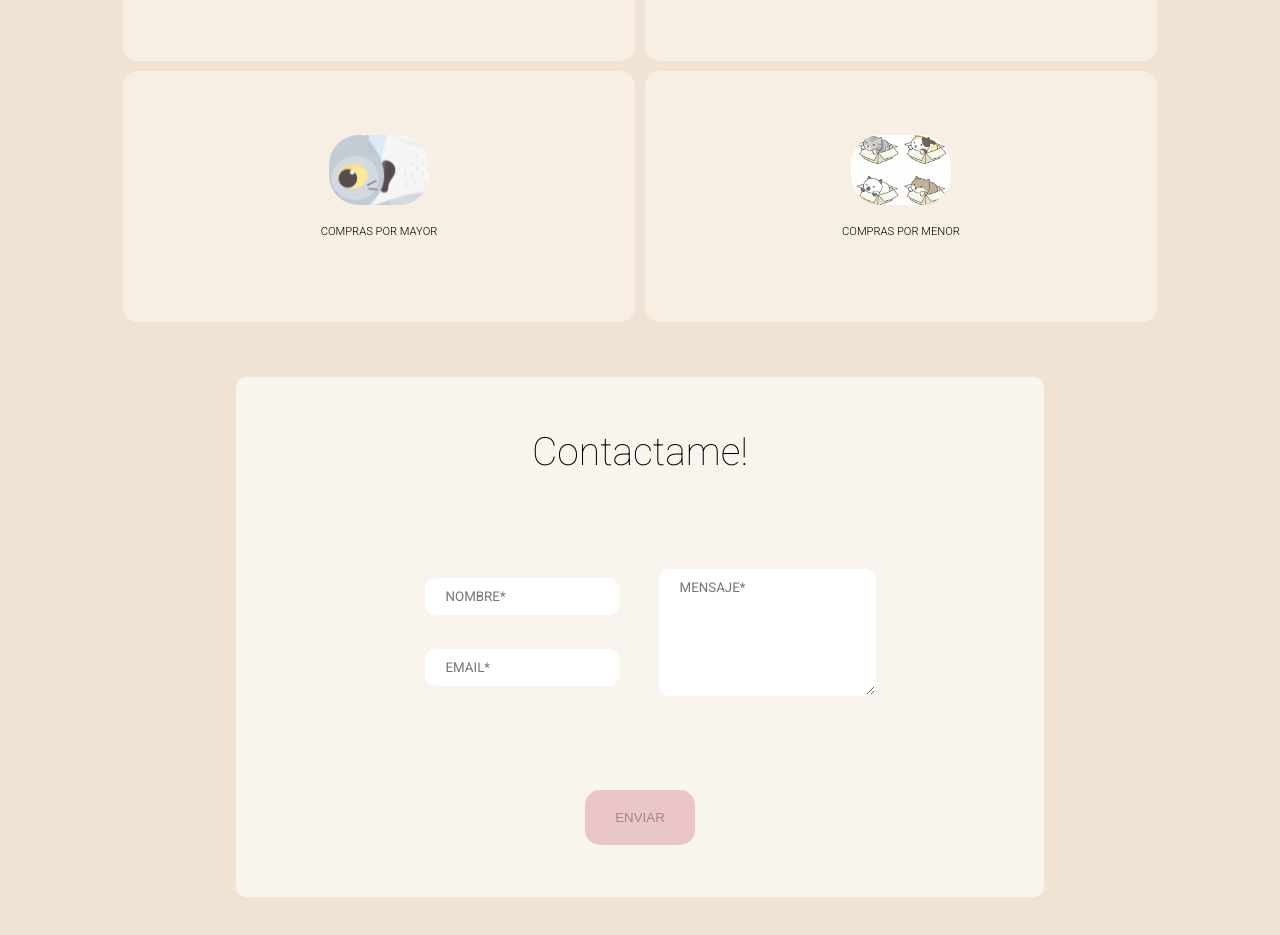
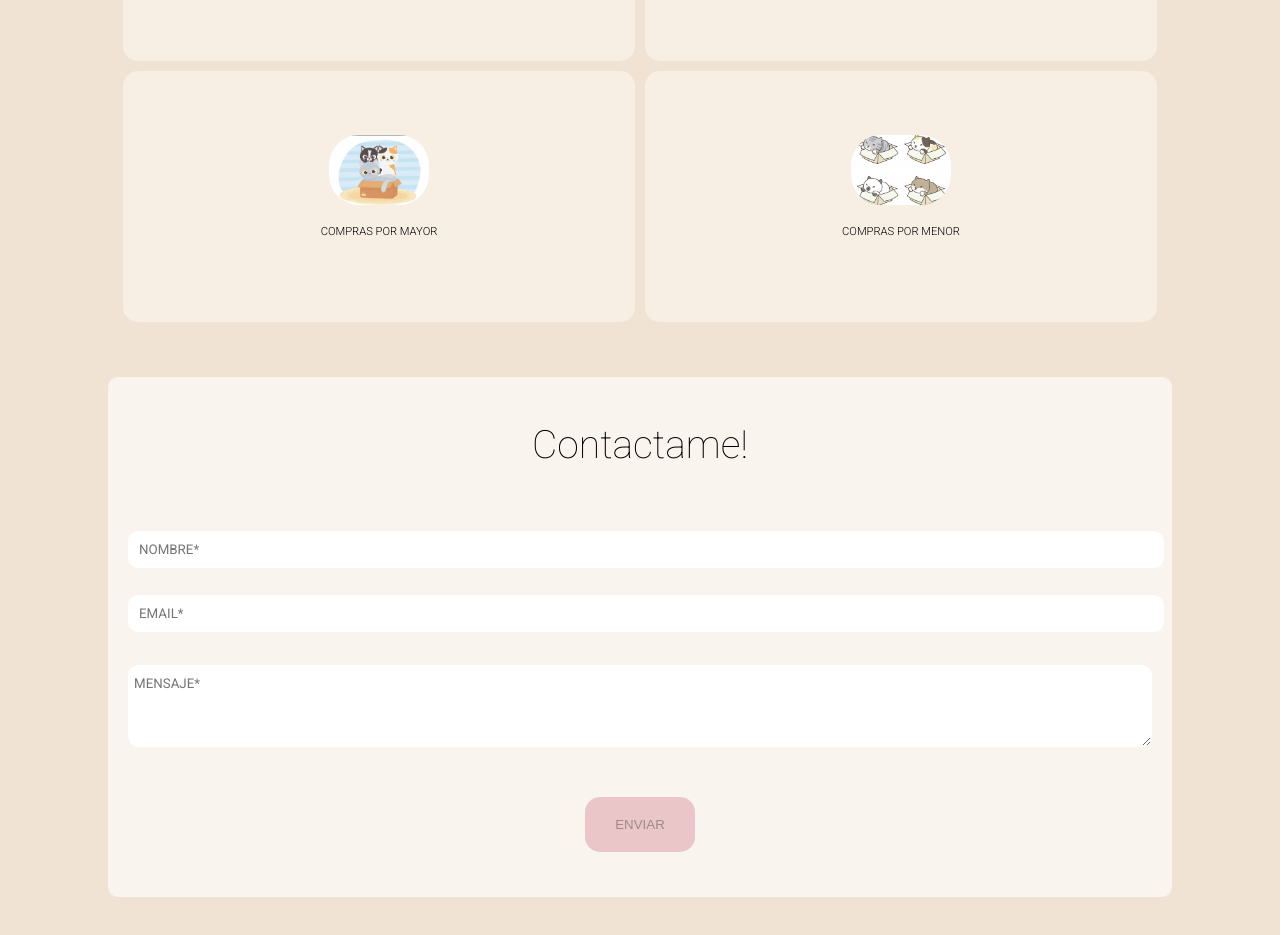
Before and after one commit to matiassalicru/upo-bastidores, a React (Create React App) app: page / in a window 1280 px wide. Shown: the part 1000-1935 px from the top of the page. Built offline with nearby package versions, Linux system fonts and the light colour scheme.

Commit message:
contact fixed

```diff
--- a/src/Routes/Home/BoxButton/BoxButton.css
+++ b/src/Routes/Home/BoxButton/BoxButton.css
@@ -52,6 +52,7 @@
 .gato5{
     background: url(../../../Assets/Mwomages/gato5.png);
     background-position: center;
+    background-size: cover;
 }
 
 .gato6{
--- a/src/Routes/Home/ContactForm/Contact.css
+++ b/src/Routes/Home/ContactForm/Contact.css
@@ -3,12 +3,22 @@
     flex-direction: column;
     justify-content: space-around;
     align-items: center;
+    flex-wrap: wrap;
     background-color: #F9F4ED;
     border-radius: 10px;
     margin: 50px;
     padding: 20px;
-    width: 60vw;
+    width: 80vw;
     height: 30rem;
+}
+
+.form-inputs-container{
+    display: flex;
+    justify-content: center;
+    align-items: center;
+    flex-wrap: wrap;
+    width: 100%;
+    box-sizing: border-box;
 }
 
 .form-title{
@@ -21,29 +31,26 @@
     flex-direction: column;
     justify-content: space-between;
     height: 8rem;
-    margin: 20px;
+    width: 100%;
+    margin-bottom: 20px;
 }
 
+
 .form-inputs input,textarea{
-    padding: 10px 20px;
-    margin: 10px;
+    padding: 10px 0 10px 10px;
+    margin: auto;
+    width: 100%;
     border: 1px solid #fff;
     border-radius: 10px;
-    width: auto;
+}
+
+textarea{
+    padding: 10px 0 40px 5px;
 }
 
 .form-inputs input,textarea::placeholder{
     font-family: 'roboto';
     text-transform: uppercase;
-}
-
-.form-inputs-container{
-    display: flex;
-    justify-content: center;
-    align-items: center;
-    flex-wrap: wrap;
-    width: 100%;
-    margin: 10px;
 }
 
 .submit-btn{
--- a/src/Routes/Home/ContactForm/Contact.js
+++ b/src/Routes/Home/ContactForm/Contact.js
@@ -10,7 +10,7 @@ function Contact(){
               <input type="text" placeholder="Nombre*" />
               <input type="text" placeholder="Email*" />
             </div>
-            <textarea cols="20" rows="7" placeholder='Mensaje*'/>
+            <textarea placeholder='Mensaje*'/>
           </div>
           <input className='submit-btn' type="submit" value="ENVIAR"/>
         </form>
```
Also changed, not shown: public/manifest.json.
